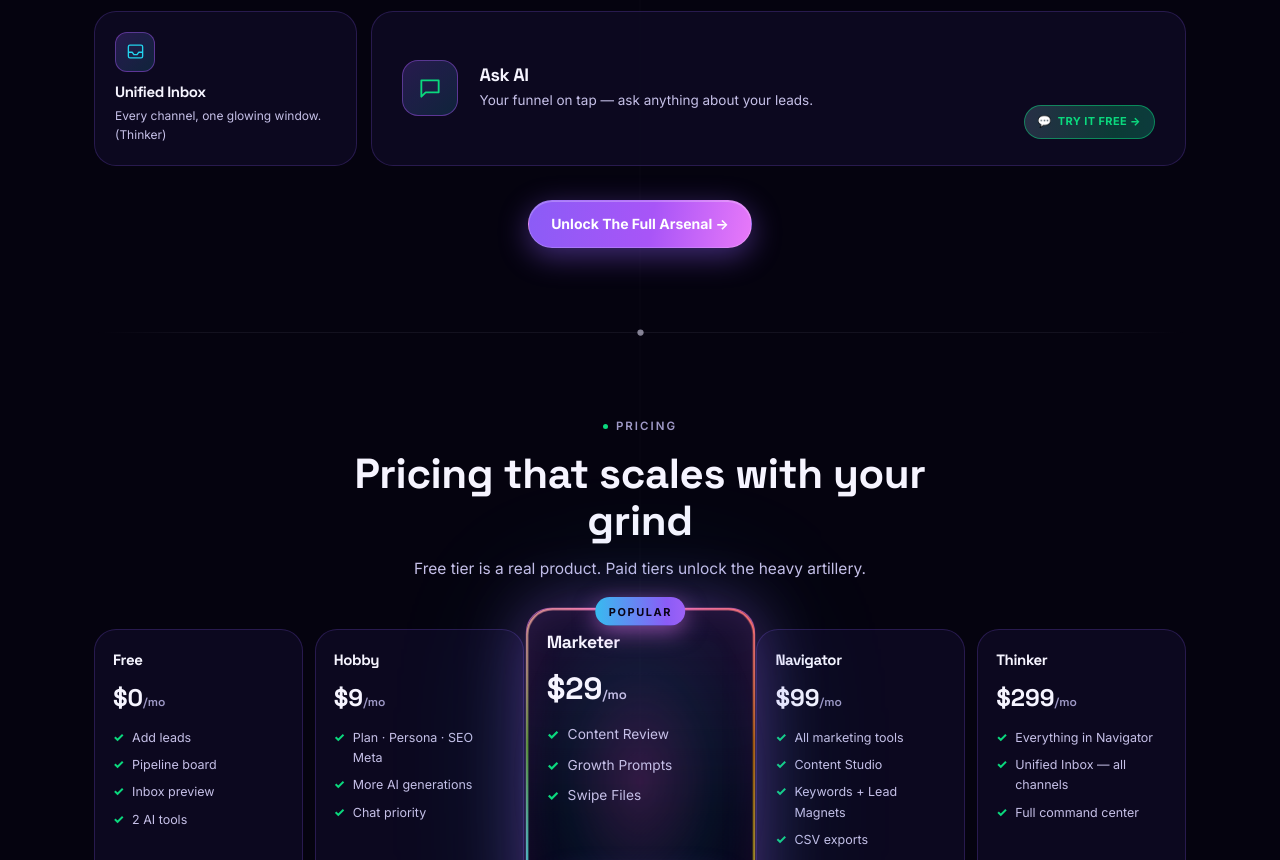
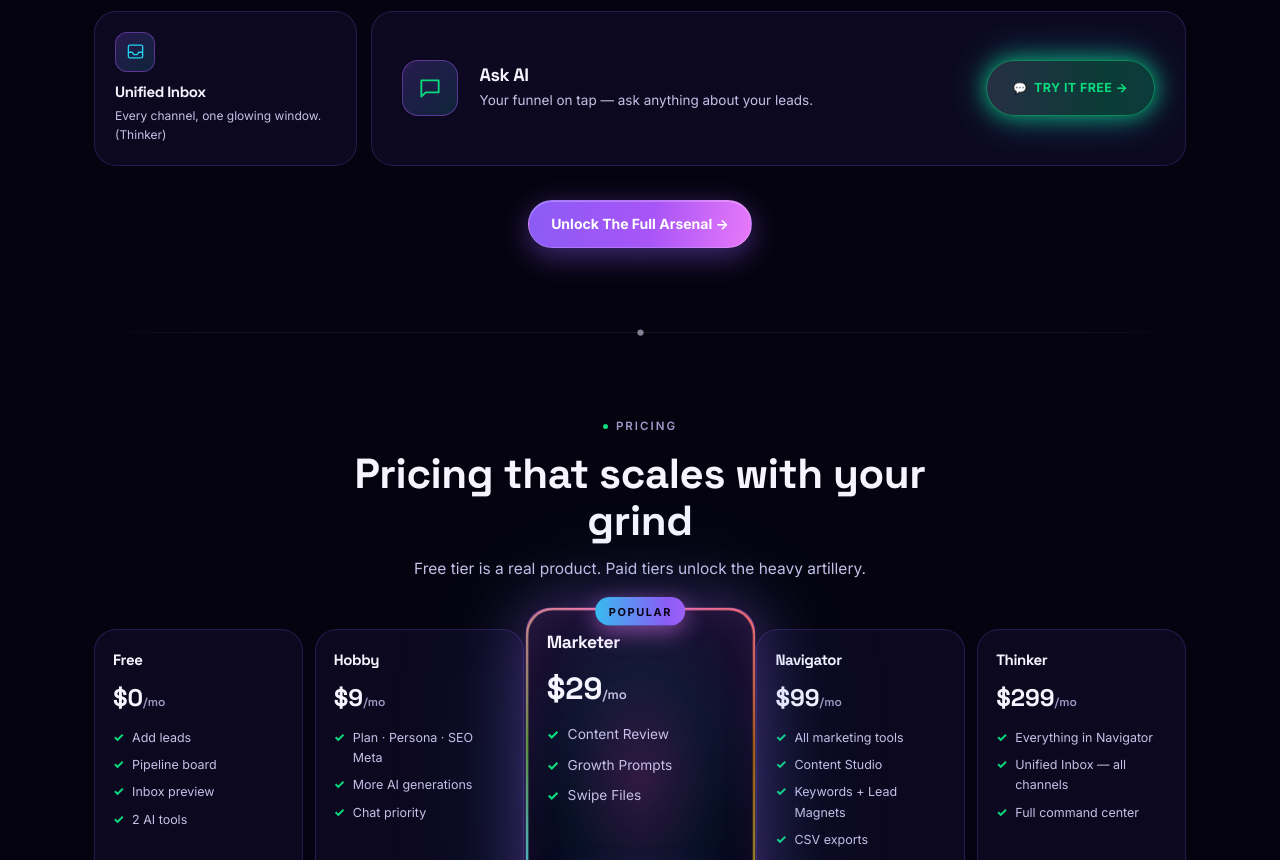
Before and after one commit to tradernonymous/tg_ezy_ai_os, a website: page public/index.html in a window 1280 px wide. Shown: the part 4022-4882 px from the top of the page. Drawn offline with Linux system fonts and the light colour scheme.

Commit message:
style(landing): Try It Free pill matches icon height, centred on card axis, glow pulse

```diff
--- a/public/index.html
+++ b/public/index.html
@@ -573,7 +573,8 @@
     .tool.tool-chat .tt { margin-top: 0; }
     .tool.tool-chat h4 { font-size: 18px; }
     .tool.tool-chat p { font-size: 13.5px; max-width: 720px; }
-    .tool.tool-chat .try { margin-top: 0; align-self: center; margin-left: auto; padding: 11px 20px; font-size: 12px; }
+    .tools .tool.tool-chat .try { margin-top: 0; align-self: center; margin-left: auto;
+      height: 56px; padding: 0 26px; font-size: 12.5px; }
   }
 
   /* Small-screen Ask AI entry: full-width button with a colourful animated fill. */
@@ -590,10 +591,16 @@
   .tool.tool-chat { cursor: pointer; }
   .tool.tool-chat .try { margin-top: auto; align-self: flex-start; font-size: 11px; font-weight: 800; letter-spacing: .4px;
     text-transform: uppercase; color: var(--green); border: 1px solid rgba(11,217,126,.5); background: rgba(11,217,126,.08);
-    padding: 7px 13px; border-radius: 999px; display: inline-flex; align-items: center; gap: 6px;
-    cursor: pointer; white-space: nowrap; transition: var(--tr-smooth);
+    height: 40px; padding: 0 18px; border-radius: 999px; display: inline-flex; align-items: center;
+    justify-content: center; gap: 7px; cursor: pointer; white-space: nowrap;
+    transition: border-color var(--tr-smooth), color var(--tr-smooth), transform var(--tr-smooth);
     background-image: linear-gradient(90deg, rgba(11,217,126,.18), rgba(34,211,238,.18), rgba(232,121,249,.18), rgba(11,217,126,.18));
-    background-size: 300% 100%; animation: specShift 5s linear infinite; }
+    background-size: 300% 100%; animation: specShift 5s linear infinite, tryGlow 2.8s ease-in-out infinite; }
+  /* Glow pulse — brand green into cyan, kept soft enough not to dominate the card. */
+  @keyframes tryGlow {
+    0%, 100% { box-shadow: 0 0 10px rgba(11,217,126,.30), 0 0 22px rgba(11,217,126,.14); }
+    50%      { box-shadow: 0 0 20px rgba(11,217,126,.70), 0 0 44px rgba(34,211,238,.42); }
+  }
   .tool.tool-chat:hover .try, .tool.tool-chat .try:hover { color: var(--text); border-color: var(--green); transform: translateY(-1px); }
   .tool.tool-chat .try::before { content: '💬'; font-size: 11px; line-height: 1; }
   .tool.tool-chat:hover { border-color: var(--green); box-shadow: 0 0 26px rgba(11,217,126,.18); }
```
